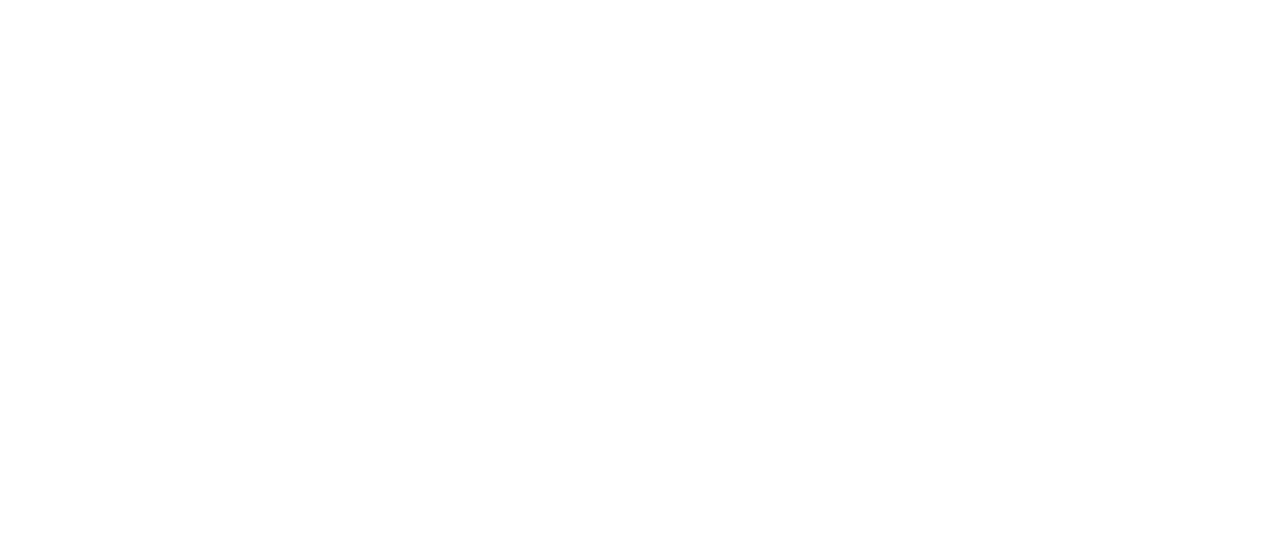
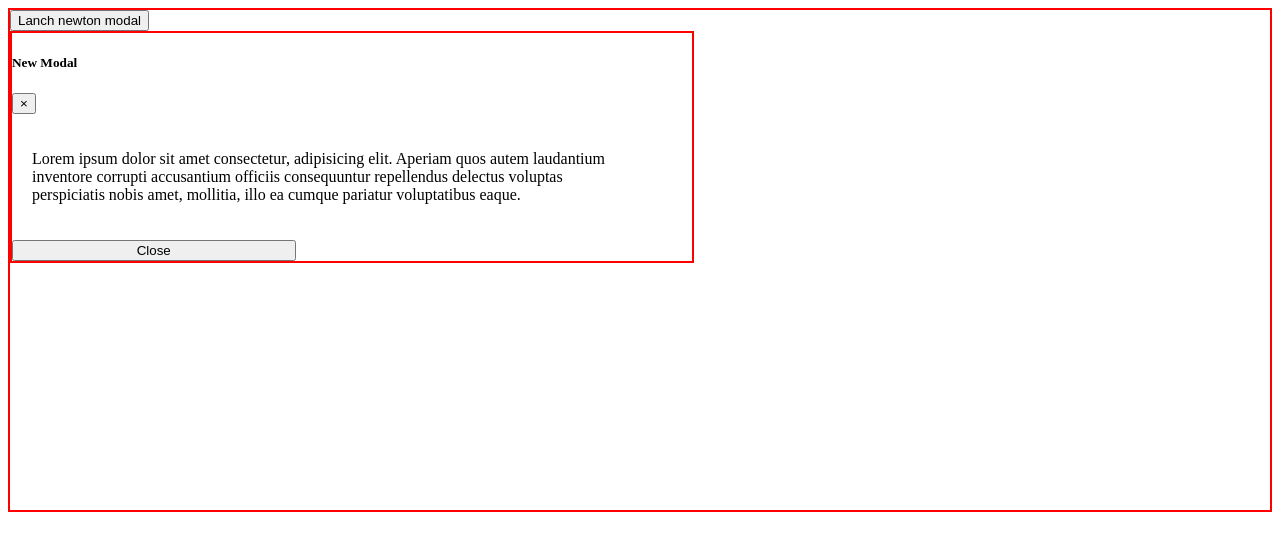
Before and after one commit to acciojob/bootstrap-modals-Shivam1456, a website: page main.html in a window 1280 px wide. Drawn offline with Linux system fonts and the light colour scheme.

Commit message:
created a submission

```diff
--- a/main.html
+++ b/main.html
@@ -7,7 +7,34 @@
 </head>
 
 <body>
-	<!-- the entire body must be written by student -->
+	<div class="a">
+	<button type="button" class="btn btn-primary" data-toggle="modal" data-target="#myModal">Lanch newton modal</button>
+
+<!-- Modal -->
+<!-- <div class="modal fade" id="myModal" tabindex="-1" role="dialog" aria-labelledby="exampleModalLabel" aria-hidden="true"> -->
+ <div class="b">
+		<div class="modal-dialog" role="document">
+    <div class="modal-content">
+      <div class="modal-header">
+        <h5 class="modal-title" id="exampleModalLabel">New Modal</h5>
+        <button type="button" class="close" data-dismiss="modal" aria-label="Close">
+          <span aria-hidden="true">&times;</span>
+        </button>
+      </div>
+      <div class="modal-body">
+        <p>Lorem ipsum dolor sit amet consectetur, adipisicing elit. Aperiam quos autem laudantium inventore corrupti accusantium officiis consequuntur repellendus delectus voluptas perspiciatis nobis amet, mollitia, illo ea cumque pariatur voluptatibus eaque.</p>
+      </div>
+      <div class="modal-footer">
+        <button type="button" class="btn btn-secondary" data-dismiss="modal">Close</button>
+<!--         <button type="button" class="btn btn-primary">Save changes</button> -->
+      </div>
+    </div>
+  </div>
+</div>
+	</div>
+	</div>
+
+
     <script type="text/javascript" src="./script.js">
 </script>
 
--- a/styles.css
+++ b/styles.css
@@ -1,2 +1,31 @@
 
 /* Your CSS Code here. */
+/* Optional CSS styles to customize the modal */
+
+.modal-header {
+/*   background-color: #007bff; */
+  color: black;
+}
+
+.modal-body {
+  padding: 20px;
+}
+
+.modal-footer {
+  display: flex;
+  justify-content: space-between;
+}
+
+.modal-footer button {
+  width: 45%;
+}
+.a{
+	border:2px solid red;
+	height:500px
+/* 	background-color:yello; */
+}
+.b{
+	border:2px solid red;
+	width:50%;
+	padding-right:50px;
+}
```
Also changed, not shown: script.js (+7 -1 lines).
